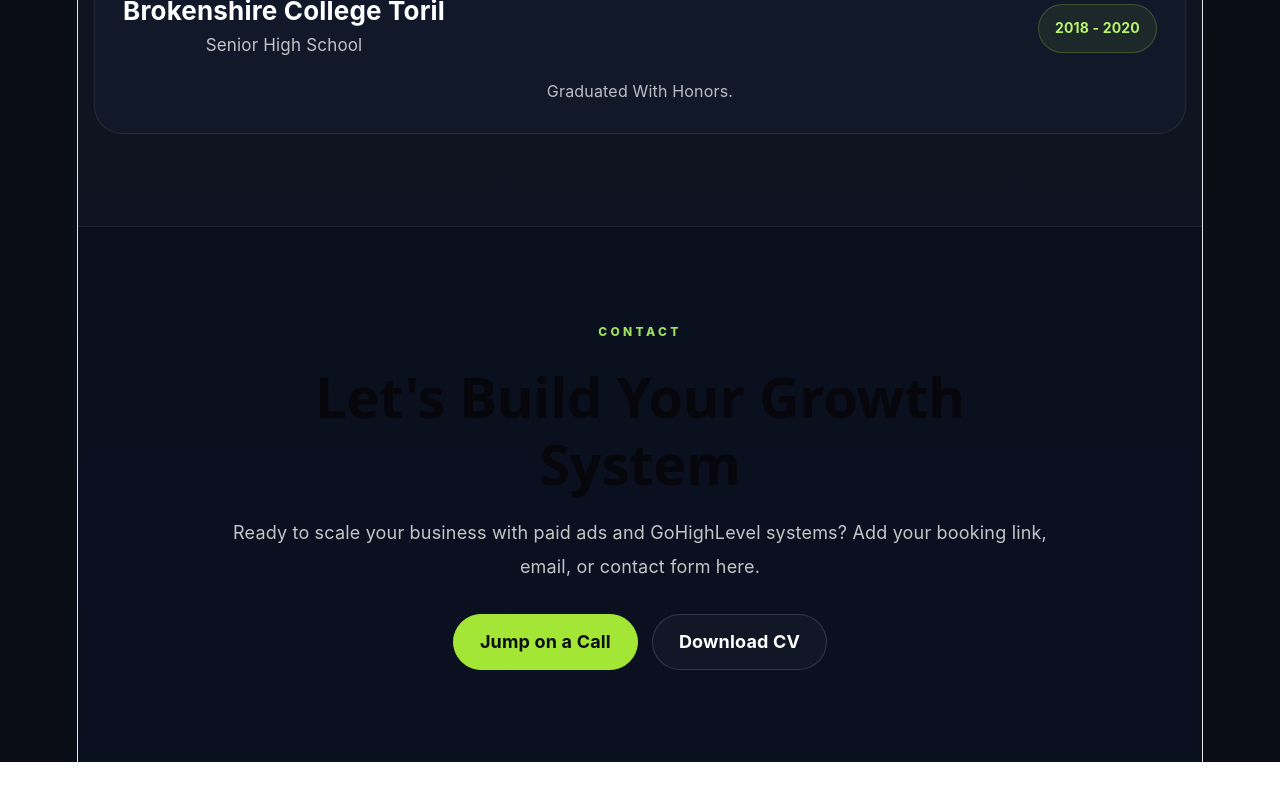
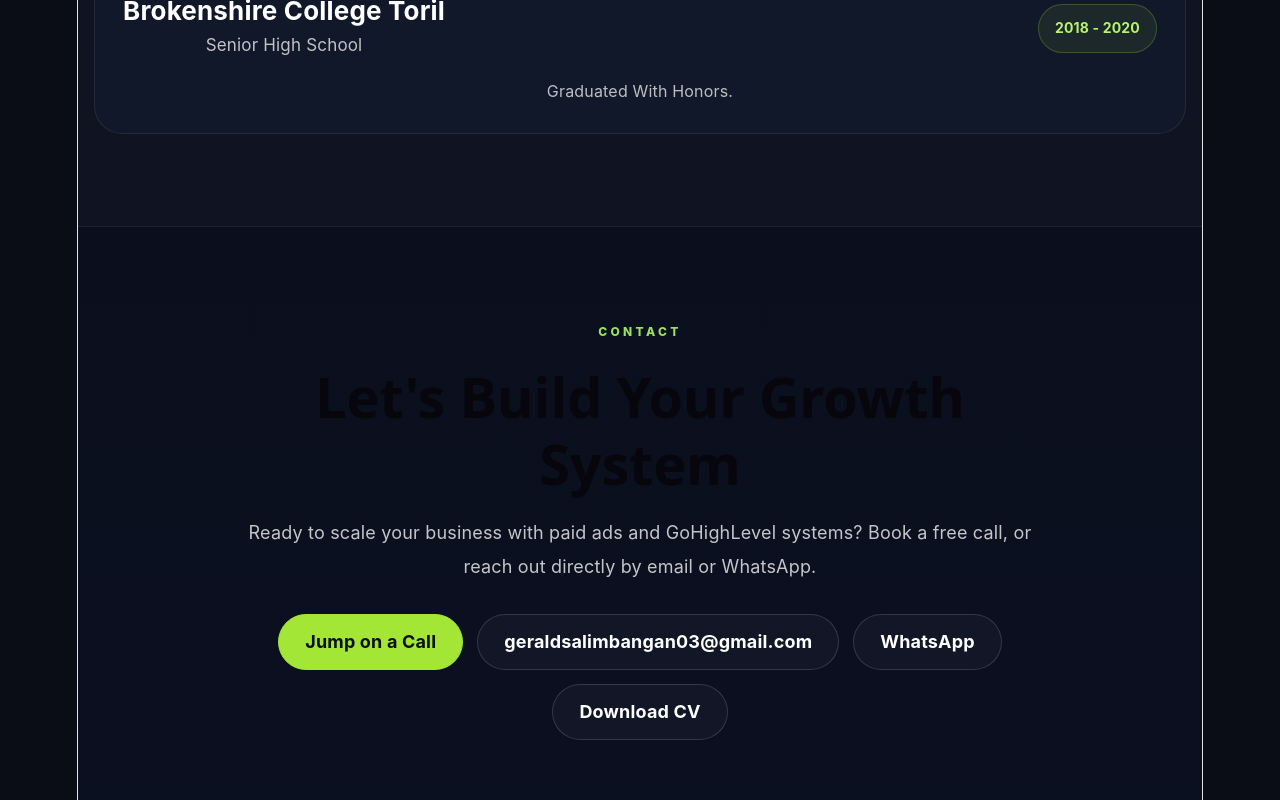
Before and after one commit to prescribed5/gerald-portfolio, a React (Vite) app: page / in a window 1280 px wide. Shown: the part 2730-3530 px from the top of the page. Before the commit the page ends 3492 px from the top, so only its background shows below. Built offline with nearby package versions, Linux system fonts and the light colour scheme.

Commit message:
Add real contact info: email and WhatsApp link

```diff
--- a/src/App.jsx
+++ b/src/App.jsx
@@ -56,6 +56,9 @@ export default function GeraldPortfolioRevamp() {
 
   const cvFile = '/gerald-cv.pdf';
   const bookingLink = 'https://calendar.app.google/5Tyt4UFk6ih9qTLT9';
+  const email = 'geraldsalimbangan03@gmail.com';
+  const whatsappNumber = '+639685727469';
+  const whatsappLink = `https://wa.me/${whatsappNumber.replace(/[^\d]/g, '')}`;
 
   return (
     <>
@@ -736,11 +739,13 @@ export default function GeraldPortfolioRevamp() {
                 <div className="eyebrow">Contact</div>
                 <h2 className="section-title">Let&apos;s Build Your Growth System</h2>
                 <p className="section-text" style={{ margin: '20px auto 0' }}>
-                  Ready to scale your business with paid ads and GoHighLevel systems? Add your booking link, email, or contact form here.
+                  Ready to scale your business with paid ads and GoHighLevel systems? Book a free call, or reach out directly by email or WhatsApp.
                 </p>
 
                 <div className="contact-actions">
                   <a className="btn btn-primary" href={bookingLink} target="_blank" rel="noreferrer">Jump on a Call</a>
+                  <a className="btn btn-secondary" href={`mailto:${email}`}>{email}</a>
+                  <a className="btn btn-secondary" href={whatsappLink} target="_blank" rel="noreferrer">WhatsApp</a>
                   <a className="btn btn-secondary" href={cvFile} download>Download CV</a>
                 </div>
               </div>
```
